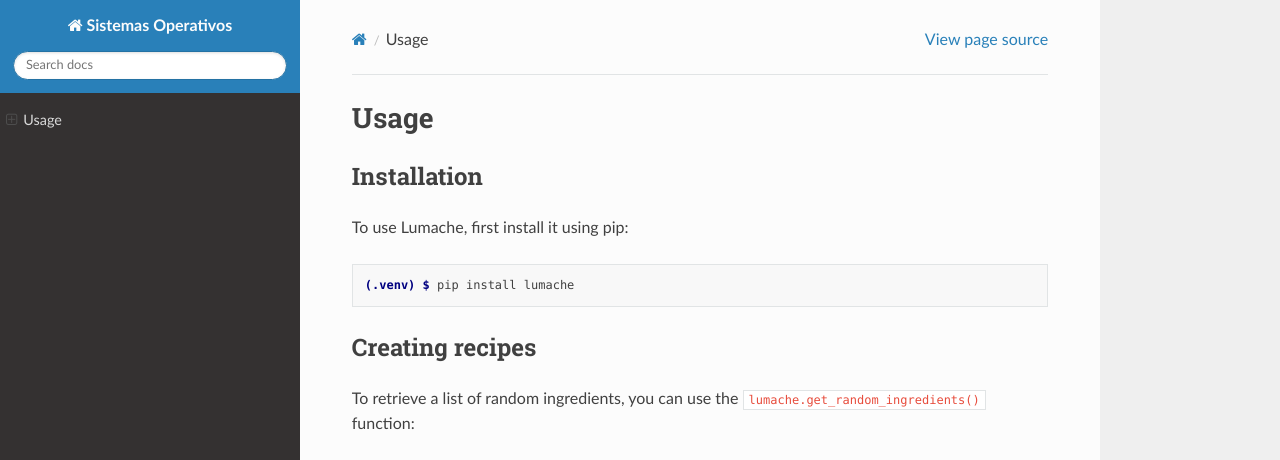
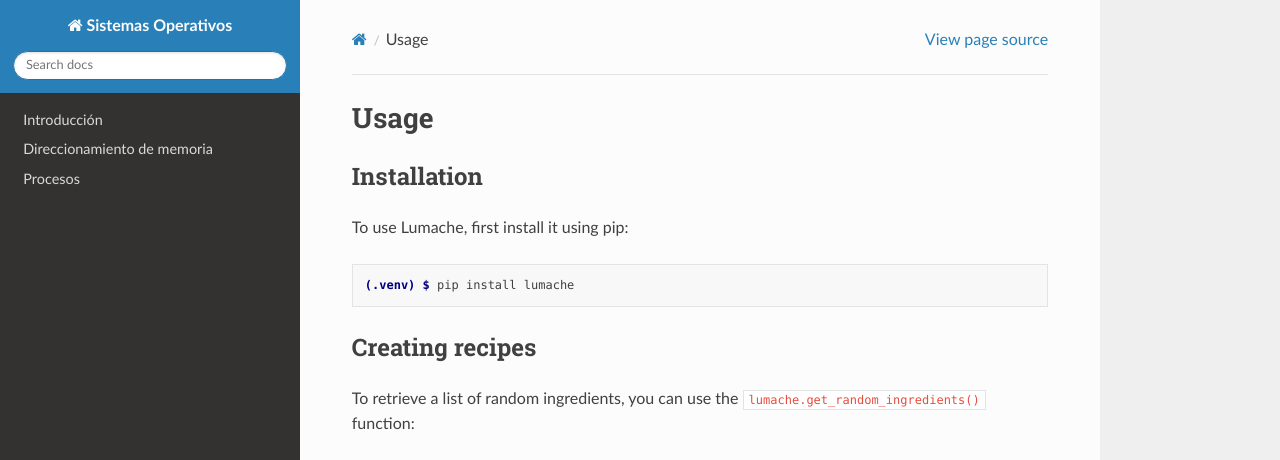
Before and after one commit to educonstantin/so, a Sphinx documentation site: the page built from docs/source/usage.rst, in a window 1280 px wide and 1036 px high. Shown: the top 460 px of the window. Built offline with Sphinx 7.4.7 and the Read the Docs theme 3.1.0, drawn with Linux system fonts in a browser that asks for light colours; grey boxes are pictures that could not be loaded.

Commit message:
Update index.rst

```diff
--- a/docs/source/index.rst
+++ b/docs/source/index.rst
@@ -14,3 +14,9 @@ Aquí encontrarás todo lo necesario para la asignatura.
 
    El proyecto de la documentación está bajo constantes cambios!.
 --------
+
+.. toctree::
+
+   introduccion
+   memoria
+   procesos
```
